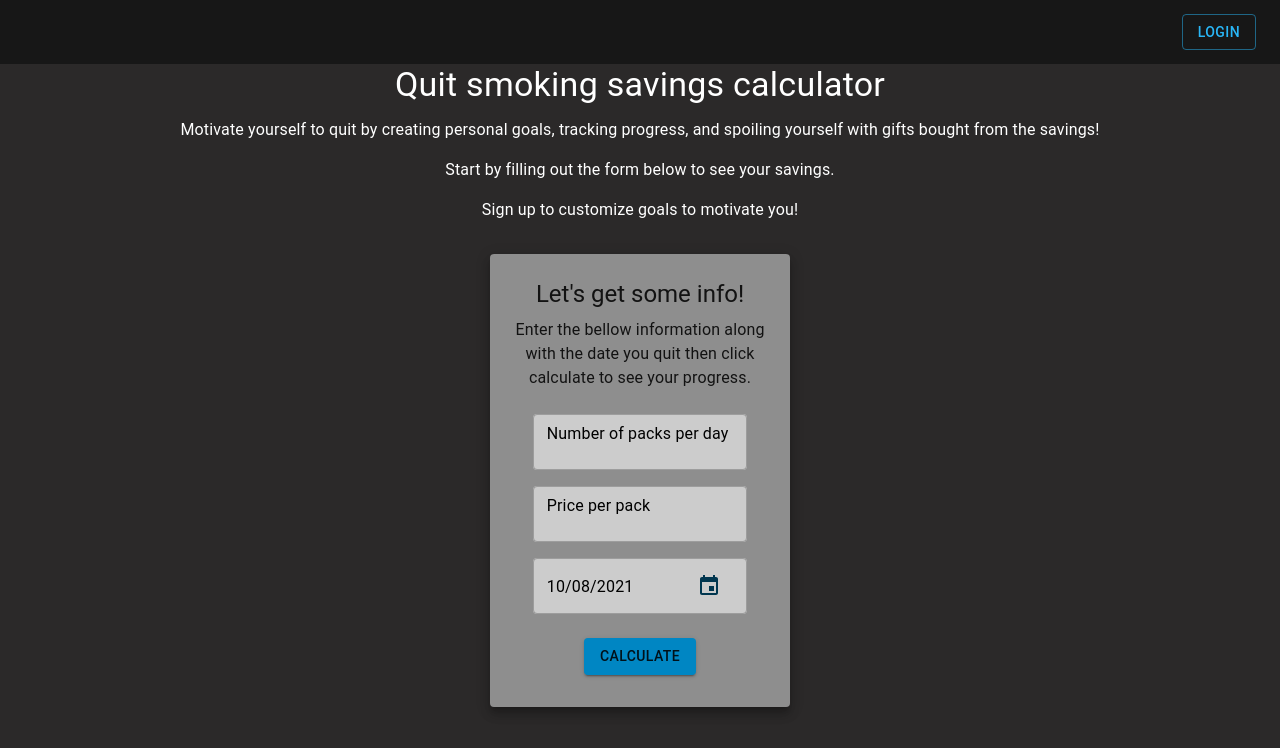
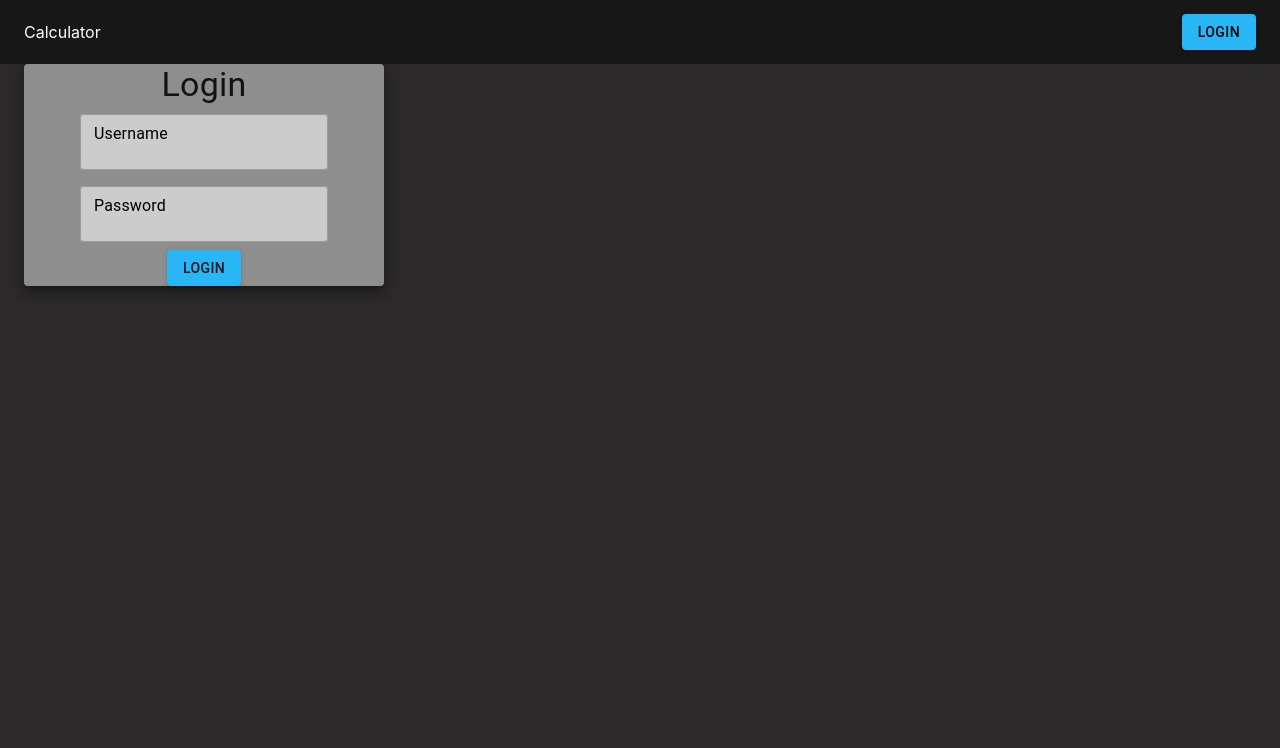
Before and after one commit to TKravel/quit-calc-client, a React (Create React App) app: page /login in a window 1280 px wide. Shown: the top 748 px of the page. Built offline with nearby package versions, Linux system fonts and the light colour scheme.

Commit message:
router and start login form

```diff
--- a/package.json
+++ b/package.json
@@ -12,6 +12,7 @@
     "date-fns": "^2.0.0-beta.5",
     "react": "^17.0.2",
     "react-dom": "^17.0.2",
+    "react-router-dom": "^5.3.0",
     "react-scripts": "4.0.3",
     "web-vitals": "^1.1.2"
   },
--- a/src/App.js
+++ b/src/App.js
@@ -1,6 +1,10 @@
 import './App.css';
+import React from 'react';
+import { BrowserRouter as Router, Switch, Route, Link } from 'react-router-dom';
+import Login from './components/landingPage/Login';
 import MainApp from './components/mainApp/MainApp';
 import { createTheme, ThemeProvider } from '@material-ui/core/styles';
+import NavBar from './components/NavBar';
 
 const theme = createTheme({
 	palette: {
@@ -62,9 +66,19 @@ const theme = createTheme({
 
 function App() {
 	return (
-		<ThemeProvider theme={theme}>
-			<MainApp />
-		</ThemeProvider>
+		<Router>
+			<ThemeProvider theme={theme}>
+				<NavBar />
+				<Switch>
+					<Route exact path='/login'>
+						<Login />
+					</Route>
+					<Route exact path='/'>
+						<MainApp />
+					</Route>
+				</Switch>
+			</ThemeProvider>
+		</Router>
 	);
 }
 
--- a/src/components/NavBar.jsx
+++ b/src/components/NavBar.jsx
@@ -1,12 +1,20 @@
 import React from 'react';
-
+import { Link } from 'react-router-dom';
 import { AppBar, Toolbar, Button } from '@material-ui/core';
 import { makeStyles } from '@material-ui/core/styles';
 
 const useStyles = makeStyles((theme) => ({
 	nav: {
-		justifyContent: 'flex-end',
+		justifyContent: 'space-between',
 		backgroundColor: theme.palette.primary.extraDark,
+	},
+	link: {
+		textDecoration: 'none',
+		color: '#fff',
+	},
+	btnLink: {
+		textDecoration: 'none',
+		color: '#000',
 	},
 }));
 
@@ -16,8 +24,13 @@ const NavBar = () => {
 		<>
 			<AppBar />
 			<Toolbar className={classes.nav}>
-				<Button variant='outlined' color='secondary'>
-					Login
+				<Link to='/' className={classes.link}>
+					Calculator
+				</Link>
+				<Button variant='contained' color='secondary'>
+					<Link to='/login' className={classes.btnLink}>
+						Login
+					</Link>
 				</Button>
 			</Toolbar>
 		</>
--- /dev/null
+++ b/src/components/landingPage/Login.jsx
@@ -0,0 +1,57 @@
+import {
+	Button,
+	Container,
+	Paper,
+	TextField,
+	Typography,
+	Grid,
+} from '@material-ui/core';
+import React from 'react';
+import { makeStyles } from '@material-ui/core/styles';
+
+const useStyles = makeStyles((theme) => ({
+	loginForm: {
+		width: '90%',
+		maxWidth: '360px',
+		backgroundColor: theme.palette.primary.light,
+		textAlign: 'center',
+	},
+}));
+
+const Login = () => {
+	const classes = useStyles();
+	return (
+		<Container component='form'>
+			<Grid container direction='column'>
+				<Paper elevation={8} className={classes.loginForm}>
+					<Grid item xs={12}>
+						<Typography variant='h4' component='h1'>
+							Login
+						</Typography>
+					</Grid>
+					<Grid item xs={12}>
+						<TextField
+							variant='outlined'
+							label='Username'
+							placeholder='Username'
+						></TextField>
+					</Grid>
+					<Grid item xs={12}>
+						<TextField
+							variant='outlined'
+							label='Password'
+							placeholder='Password'
+						></TextField>
+					</Grid>
+					<Grid item xs={12}>
+						<Button variant='contained' color='secondary'>
+							Login
+						</Button>
+					</Grid>
+				</Paper>
+			</Grid>
+		</Container>
+	);
+};
+
+export default Login;
--- a/src/components/mainApp/GoalInput.jsx
+++ b/src/components/mainApp/GoalInput.jsx
@@ -14,7 +14,7 @@ const useStyles = makeStyles({
 const GoalInput = ({ disabled, setDisabled, userGoals, handleGoals }) => {
 	const classes = useStyles();
 	const [goal, setGoal] = useState('');
-	const [goalCost, setGoalCost] = useState();
+	const [goalCost, setGoalCost] = useState('');
 	const [errors, setErrors] = useState({
 		goal: false,
 		goalMsg: '',
--- a/src/components/mainApp/MainApp.jsx
+++ b/src/components/mainApp/MainApp.jsx
@@ -5,7 +5,6 @@ import '../../index.css';
 import UserInput from './UserInput';
 import SavingsCalcMsg from './SavingsCalcMsg';
 import GoalTracker from './GoalTracker';
-import NavBar from '../NavBar';
 
 const MainApp = () => {
 	const date = new Date();
@@ -133,7 +132,6 @@ const MainApp = () => {
 
 	return (
 		<Container component='main' className='app-container'>
-			<NavBar />
 			{/* <Typography variant='h1'>h1</Typography>
 			<Typography variant='h2'>h2</Typography>
 			<Typography variant='h3'>h3</Typography>
```
Also changed, not shown: 1 other file (tests, documents, lock files or other folders).
